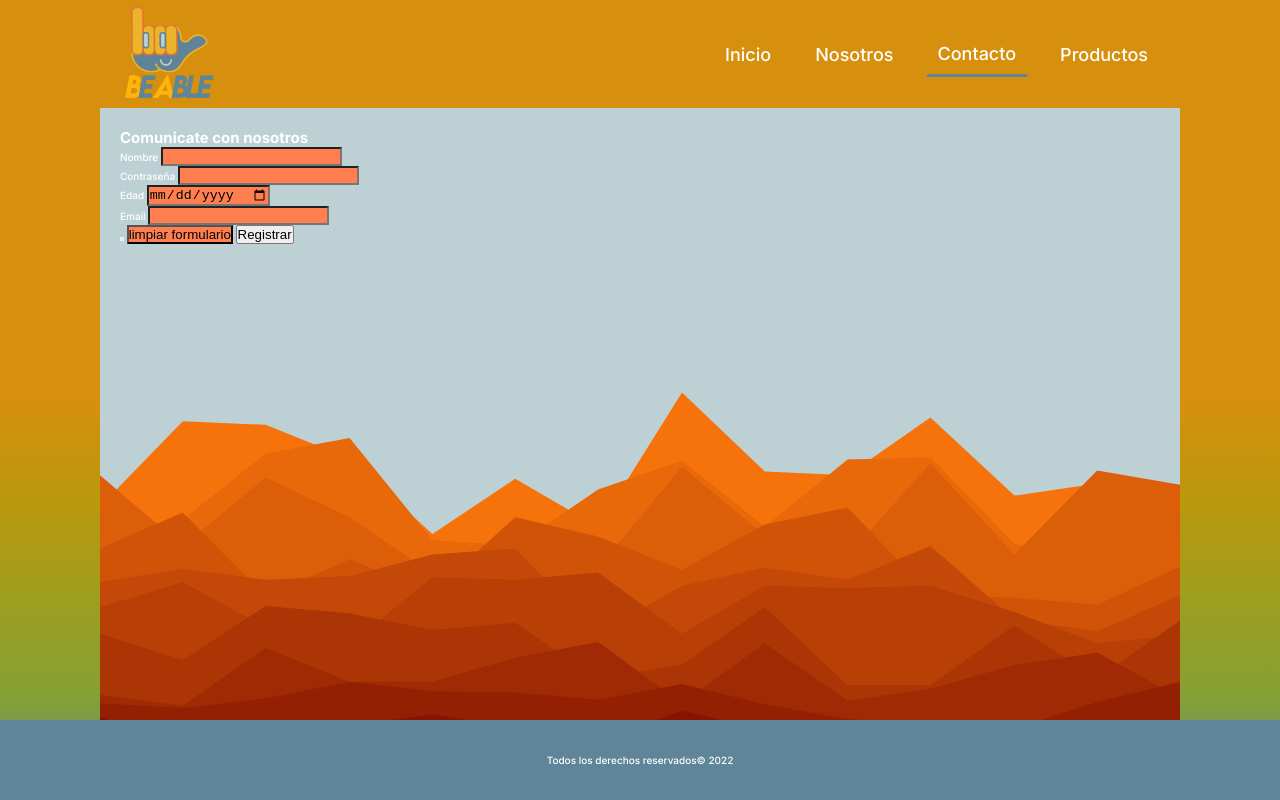
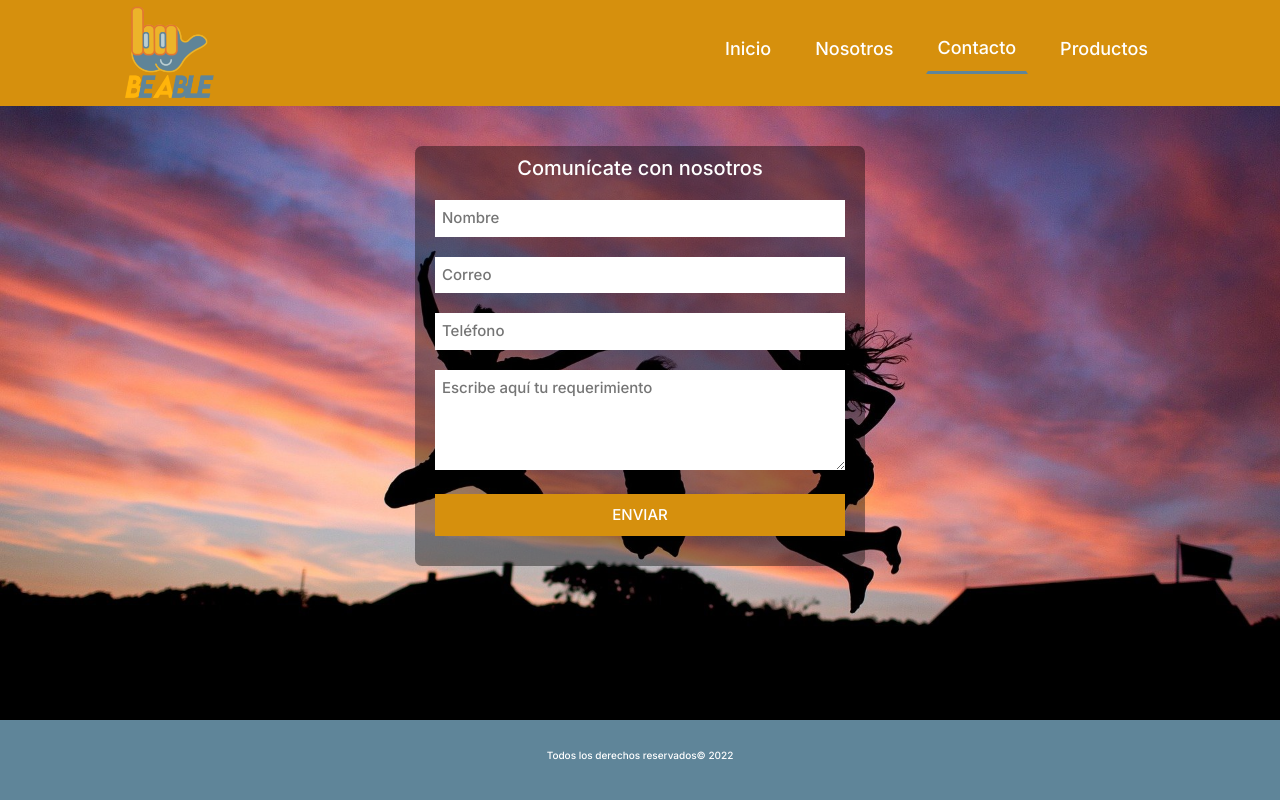
Before and after one commit to Gron1112/BeAble_SantiagoZapata, a website: page assets/views/Contacto.html in a window 1280 px wide. Drawn offline with nearby package versions, Linux system fonts and the light colour scheme; a web font is replaced by a local one.

Commit message:
Tercera Entrega Proyecto final -  Página de contacto mejorada

```diff
--- a/assets/views/Contacto.html
+++ b/assets/views/Contacto.html
@@ -6,6 +6,7 @@
     <meta http-equiv="X-UA-Compatible" content="IE=edge">
     <meta name="viewport" content="width=device-width, initial-scale=1.0">
     <link rel="shortcut icon" href="../img/favicon.png" type="image/png">
+    <link href="https://cdn.jsdelivr.net/npm/bootstrap@5.1.3/dist/css/bootstrap.min.css" rel="stylesheet" integrity="sha384-1BmE4kWBq78iYhFldvKuhfTAU6auU8tT94WrHftjDbrCEXSU1oBoqyl2QvZ6jIW3" crossorigin="anonymous">
     <link rel="stylesheet"  href="../../css/index.css">
     <meta name="description" content="Estamos para servirte y brindarte todo tipo de asistencia con tu alimentación.">
     <meta name="keywords" content="Llámanos, Barras energéticas, Alimentación consciente, Disponibles, Contacto.">
@@ -50,35 +51,43 @@
 
         </nav>
     </header>
-    <main class="agregardatos container">
-        <picture class="agregardatos__picture container">
+    <main class="agregardatos">
+        <picture class="agregardatos__picture">
             <!-- <img class="agregardatos_img" src="../img/Montañas2.svg" alt="FondoMontañas"> -->
         </picture>
-        <div><h2>Comunicate con nosotros</h2></div>
-        <div>
-        <form class="formulario__agregardatos" action="" method="post" enctype="">
+
+            <form action="">
+                <h2>Comunícate con nosotros</h2>
+                <input type="text" name="Nombre" placeholder="Nombre">
+                <input type="text" name="correo" placeholder="Correo">
+                <input type="text" name="telefono" placeholder="Teléfono">
+                <textarea name="mensaje" placeholder="Escribe aquí tu requerimiento"></textarea>
+                <input type="button" value="ENVIAR" id="boton">
+            </form>
+        <!-- <form class="agregardatos__formulario" action="" method="post" enctype="">
             <label for="nombre">Nombre</label>
-            <input class="Formulario__input-text" type="text" name="Nombre" id="">
+            <input class="agregardatos__input-text" type="text" name="Nombre" id="">
             <br>
             <label for="Contraseña">Contraseña</label>
-            <input class="Formulario__input-text" type="password" name="Contraseña" id="">
+            <input class="agregardatos__input-text" type="password" name="Contraseña" id="">
             <br>
             <label for="edad">Edad</label>
-            <input class="Formulario__input-text" type="date" name="edad" id="">
+            <input class="agregardatos__input-text" type="date" name="edad" id="">
             <br>
             <label for="email">Email</label>
-            <input class="Formulario__input-text"  type="email" name="email" id="">
+            <input class="agregardatos__input-text"  type="email" name="email" id="">
             <br>
             <button type="submit"></button>
             <input class="Formulario__input-text" type="reset" value="limpiar formulario">
             <button class="card__button btn">Registrar</button>
-        </form>
-        </div>
+        </form> -->
+
     </main>
 
     <footer class="flex-row">
         <p>Todos los derechos reservados&copy; 2022</p>
     </footer>
+    <script src="https://cdn.jsdelivr.net/npm/bootstrap@5.1.3/dist/js/bootstrap.bundle.min.js" integrity="sha384-ka7Sk0Gln4gmtz2MlQnikT1wXgYsOg+OMhuP+IlRH9sENBO0LRn5q+8nbTov4+1p" crossorigin="anonymous"></script>
 </body>
 
 </html>
--- a/sass/views/_Contacto.scss
+++ b/sass/views/_Contacto.scss
@@ -1,10 +1,12 @@
 .agregardatos {
-    background: url(../assets/img/Montañas2.svg);
+    background: url(../assets/img/contacto.jpg);
     background-size: 100% auto;
     background-position: center;
     padding: 2rem;
     width: 100%;
     min-width: 320px;
+    max-width: 100%;
+    margin: 0;
 
     &__picture {
         min-width: 320px;
@@ -13,15 +15,44 @@
 }
 
 
-main input {
-    background-color: rgba(255, 127, 80, 50%)
+
+form {
+    width: 450px;
+    margin: auto;
+    background: rgba(0,0,0,0.4);
+    padding: 10px 20px;
+    box-sizing: border-box;
+    margin-top: 20px;
+    border-radius: 7px;
+
+    h2 {
+        text-align: center;
+        margin-bottom: 20px;
+    }
+
+    input, textarea {
+        width: 100%;
+        margin-bottom: 20px;
+        padding: 7px;
+        font-size: 1.5em;
+        border: none;
+    }
+
+    textarea {
+        min-height: 100px;
+        max-height: 200px;
+        max-width: 100%;
+    }
+
+    #boton {
+        background: $principal;
+        padding: 1rem;
+        color: #fff;
+    }
 }
 
-.formulario__input-text {
-    padding: 8rem;
-    outline: none;
-    border: none;
-}
+
+
 
 @media screen and (max-width: 720px) {
 
--- a/sass/views/_Nosotros.scss
+++ b/sass/views/_Nosotros.scss
@@ -10,6 +10,7 @@
 
     & p {
         font-size: 1.8em;
+        font-weight: lighter;
     }
 }
 
--- a/sass/views/_home.scss
+++ b/sass/views/_home.scss
@@ -10,6 +10,7 @@
 
     &__img {
         width: 100%;
+        border-radius: 5px;
     }
 
     &__description {
```
Also changed, not shown: assets/views/Nosotros.html (+2 -2 lines), index.html (+1 -1 lines), assets/img/contacto.jpg (added), assets/views/Barras_energeticas.html (line endings or trailing spaces), css/index.css.
